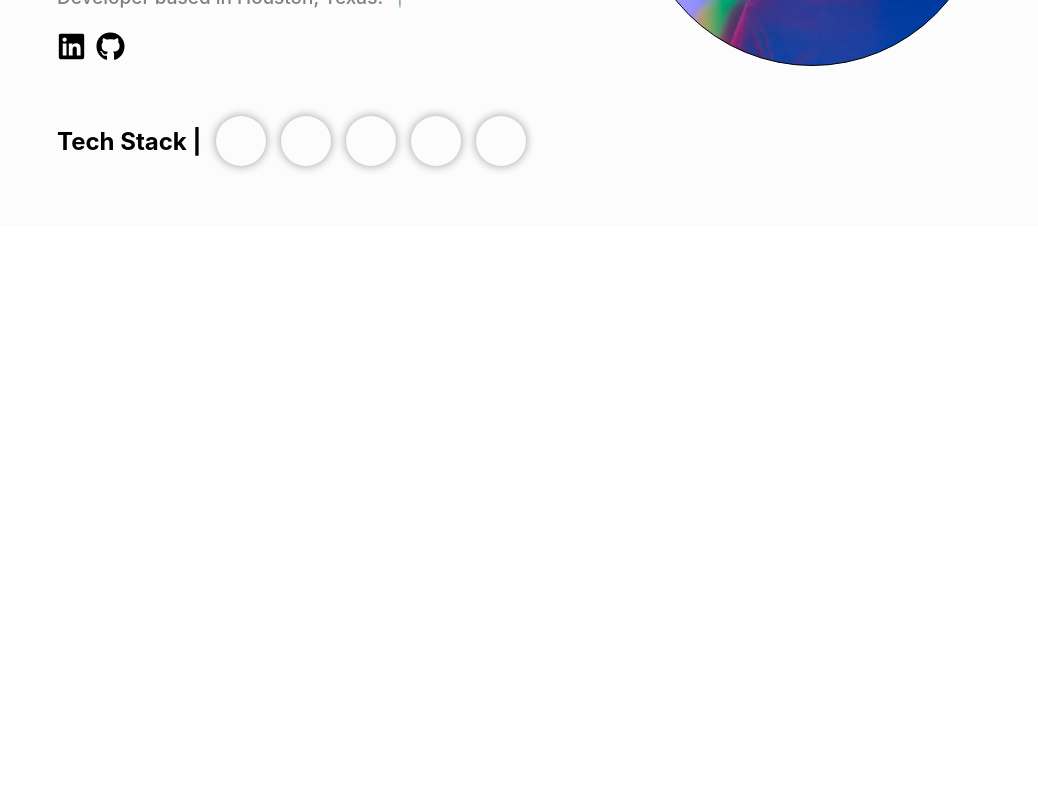
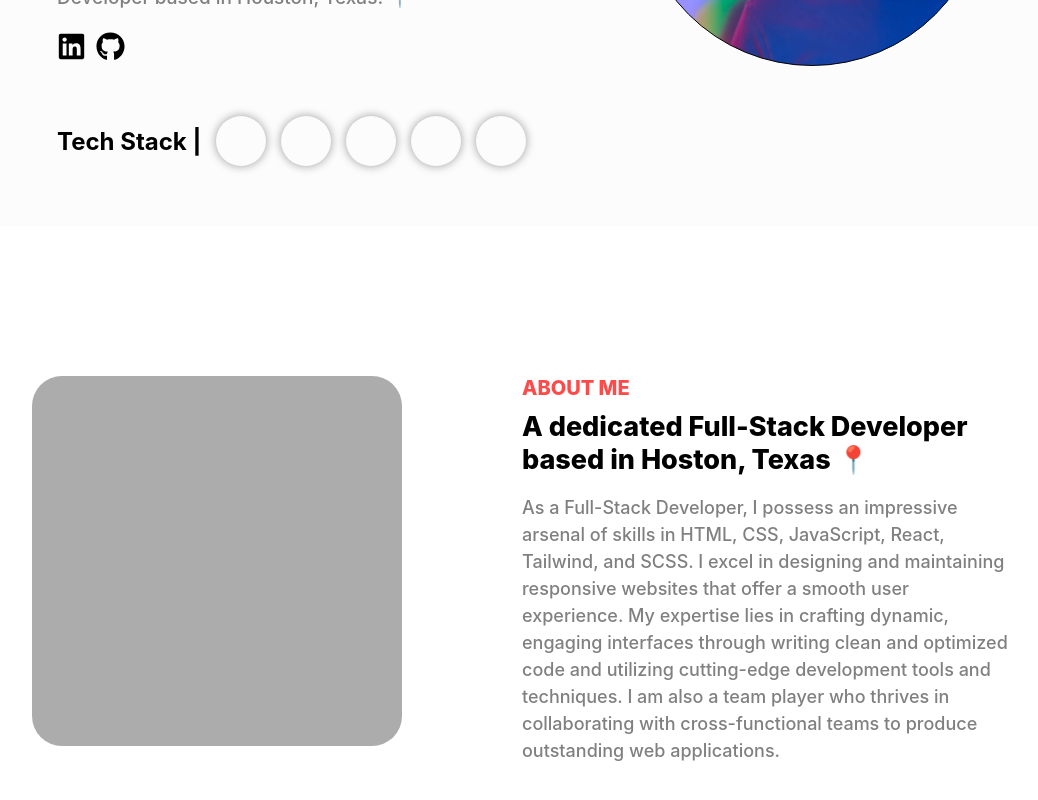
Before and after one commit to CristobalLicea/MyPortfolio, a React (Create React App) app: page / in a window 1280 px wide. Shown: the part 424-1224 px from the top of the page, without its empty margins (118-1156 px from the left). Before the commit the page ends 800 px from the top, so only its background shows below. Built offline with nearby package versions, Linux system fonts and the light colour scheme.

Commit message:
add slide into view to nav link

```diff
--- /dev/null
+++ b/src/components/About/About.css
@@ -0,0 +1,39 @@
+#about {
+padding: 150px 0;
+}
+
+.about-container{
+  margin: 0 auto;
+  max-width: 980px;
+  display: flex;
+  justify-content: space-between;
+}
+
+.about-img {
+  width: 370px;
+  height: 370px;
+  background-color:rgb(172, 172, 172);
+  border-radius: 30px
+}
+
+.about-text {
+  max-width: 50%;
+}
+
+.about-text span{
+  font-weight: 800;
+  font-size: 20px;
+  color: rgb(255, 74, 74);
+}
+
+.about-text h3{
+  margin-top: 10px;
+  font-size: 27px;
+  font-weight: 800;
+}
+.about-text p{
+  font-size: 18px;
+  line-height: 1.5;
+  color: gray;
+  font-weight: 500;
+}
--- /dev/null
+++ b/src/components/About/About.jsx
@@ -0,0 +1,19 @@
+import React from "react";
+import './About.css';
+
+const About = () => {
+  return(
+    <section id="about">
+      <div className="about-container">
+        <div className='about-img'></div>
+        <div className='about-text'>
+          <span>ABOUT ME</span>
+          <h3>A dedicated Full-Stack Developer based in Hoston, Texas 📍</h3>
+          <p>As a Full-Stack Developer, I possess an impressive arsenal of skills in HTML, CSS, JavaScript, React, Tailwind, and SCSS. I excel in designing and maintaining responsive websites that offer a smooth user experience. My expertise lies in crafting dynamic, engaging interfaces through writing clean and optimized code and utilizing cutting-edge development tools and techniques. I am also a team player who thrives in collaborating with cross-functional teams to produce outstanding web applications.</p>
+        </div>
+      </div>
+    </section>
+  );
+}
+
+export default About;
--- a/src/components/Homepage/Homepage.jsx
+++ b/src/components/Homepage/Homepage.jsx
@@ -1,11 +1,12 @@
 import React from "react";
-import {Landing} from '../index'
+import { Landing, About} from '../index'
 import './Homepage.css';
 
 const Homepage = () => {
   return (
     <div id='homepage'>
       <Landing />
+      <About />
     </div>
   );
 }
--- a/src/components/Navbar/Navbar.css
+++ b/src/components/Navbar/Navbar.css
@@ -10,6 +10,8 @@
   padding: 0 40px;
   font-weight: 600;
   font-size: 18px;
+  background-color: white;
+  z-index: 3;
 }
 
 #navbar ul {
--- a/src/components/Navbar/Navbar.jsx
+++ b/src/components/Navbar/Navbar.jsx
@@ -8,7 +8,10 @@ const Navbar = () => {
       <div>
         <ul>
           <li>Home</li>
-          <li>About Me</li>
+          <li onClick={(e) => {
+            e.preventDefault();
+            document.querySelector('#about').scrollIntoView({ behavior: 'smooth'})
+          }}>About me</li>
           <li>Projects</li>
           <li>Contact</li>
         </ul>
--- a/src/components/index.js
+++ b/src/components/index.js
@@ -1,3 +1,4 @@
 export { default as Homepage } from './Homepage/Homepage.jsx';
 export { default as Navbar } from './Navbar/Navbar.jsx';
 export { default as Landing } from './Landing/Landing.jsx';
+export { default as About } from './About/About.jsx';
```
